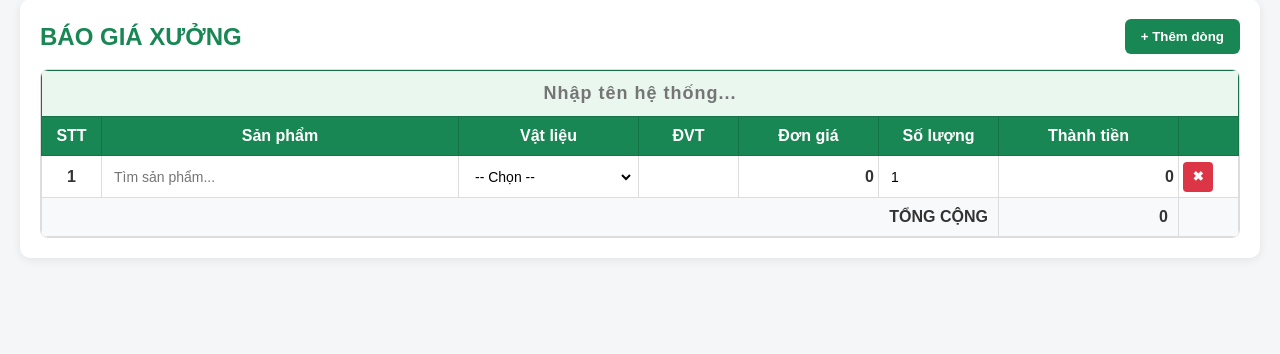
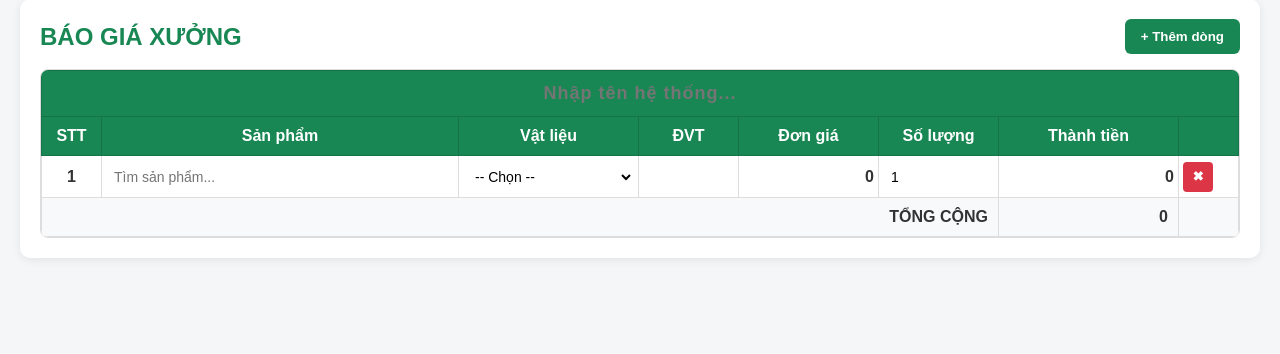
Before and after one commit to 20020899-debug/quote-web, a Flask app: page / in a window 1280 px wide. Shown: the part 21-375 px from the top of the page. Run offline with Flask 3, Linux system fonts and the light colour scheme; data that the repository does not hold is empty.

Commit message:
Update style.css

```diff
--- a/quote-web/static/style.css
+++ b/quote-web/static/style.css
@@ -250,6 +250,6 @@ tbody tr:hover{
     font-weight:bold;
     letter-spacing:1px;
 
-    background:#e9f7ef;
-    color:#198754;
+    background:#198754;
+    color:#000000;
 }
```
